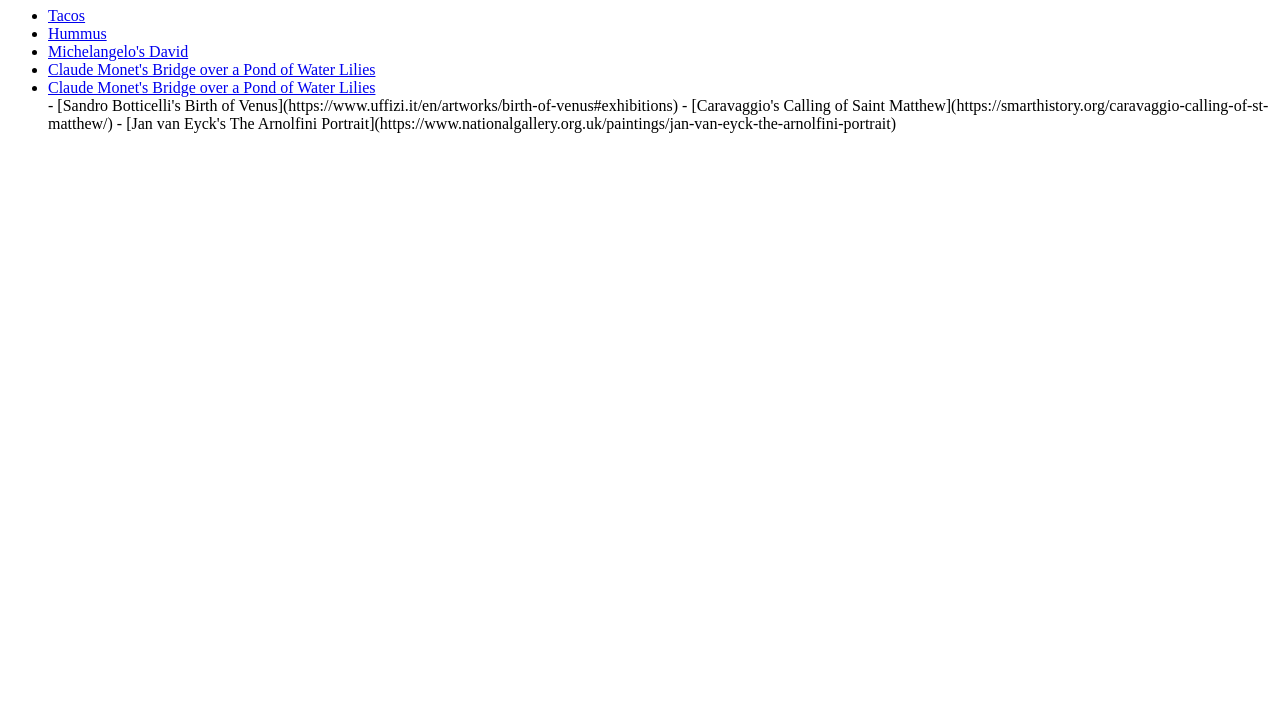
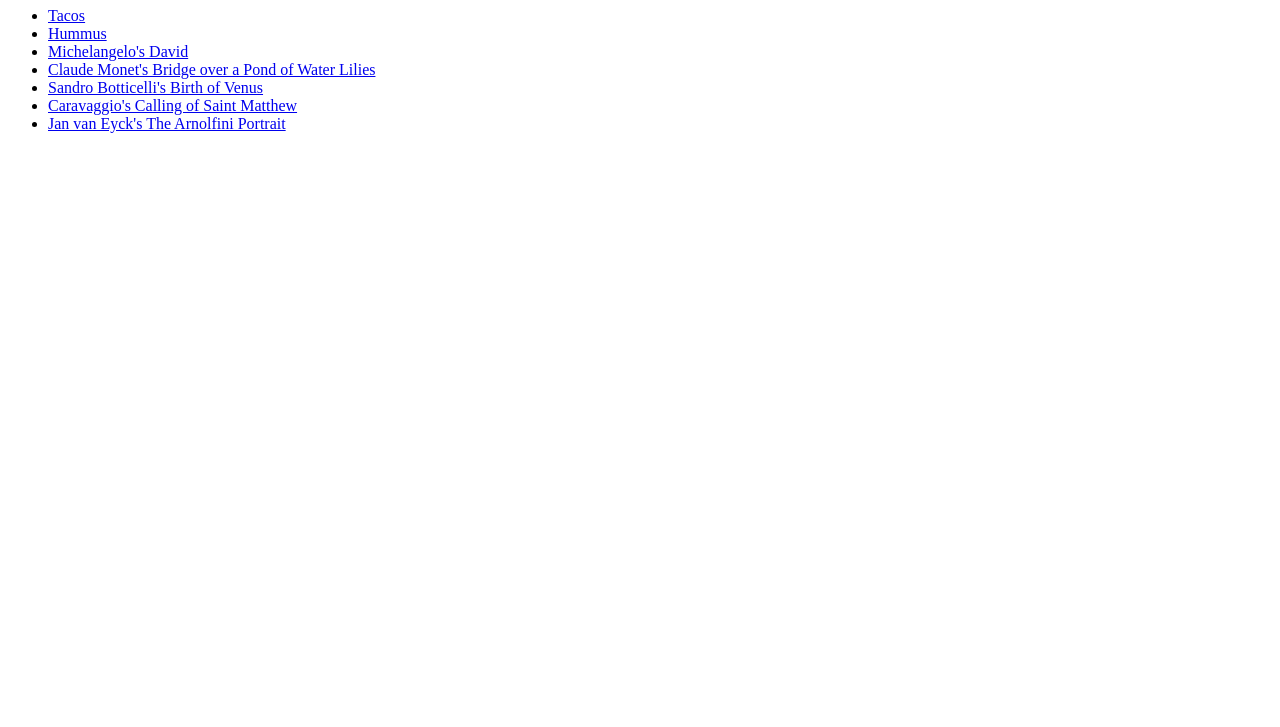
Before and after one commit to bellaam1204/IGME-110-Repo, a plain HTML site: page index.html in a window 1280 px wide. Shown: the part 73-800 px from the top of the page. Drawn offline with Linux system fonts and the light colour scheme.

Commit message:
Update index.html

```diff
--- a/index.html
+++ b/index.html
@@ -3,7 +3,7 @@
 <head>
   <meta charset="UTF-8">
   <meta name="viewport" content="width=device-width, initial-scale=1.0">
-  <title>Links Page</title>
+  <title>Links to Bella's Favorite Works of Art! :)</title>
 </head>
 <body>
   <h1>Some Links</h1>
@@ -12,10 +12,9 @@
     <li><a href="https://en.wikipedia.org/wiki/Hummus">Hummus</a></li>
     <li><a href="https://www.accademia.org/explore-museum/artworks/michelangelos-david/">Michelangelo's David</a></li>
     <li><a href="https://www.metmuseum.org/art/collection/search/437127">Claude Monet's Bridge over a Pond of Water Lilies</a></li>
-    <li><a href="https://www.uffizi.it/en/artworks/birth-of-venus#exhibitions">Claude Monet's Bridge over a Pond of Water Lilies</a></li>
-- [Sandro Botticelli's Birth of Venus](https://www.uffizi.it/en/artworks/birth-of-venus#exhibitions)
-- [Caravaggio's Calling of Saint Matthew](https://smarthistory.org/caravaggio-calling-of-st-matthew/)
-- [Jan van Eyck's The Arnolfini Portrait](https://www.nationalgallery.org.uk/paintings/jan-van-eyck-the-arnolfini-portrait)
+    <li><a href="https://www.uffizi.it/en/artworks/birth-of-venus#exhibitions">Sandro Botticelli's Birth of Venus</a></li>
+    <li><a href="https://smarthistory.org/caravaggio-calling-of-st-matthew/">Caravaggio's Calling of Saint Matthew</a></li>
+    <li><a href="https://www.nationalgallery.org.uk/paintings/jan-van-eyck-the-arnolfini-portrait">Jan van Eyck's The Arnolfini Portrait</a></li>
   </ul>
 </body>
 </html>
```
